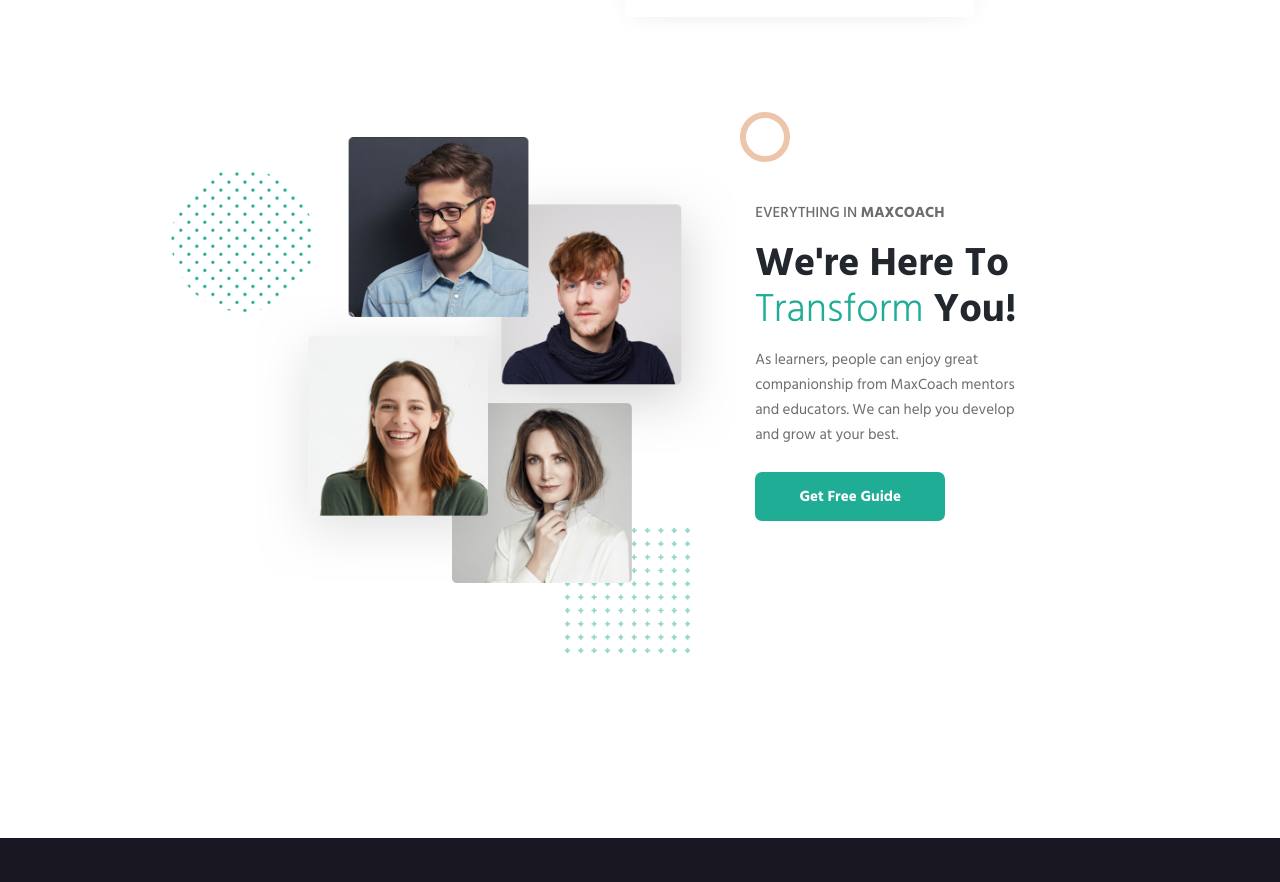
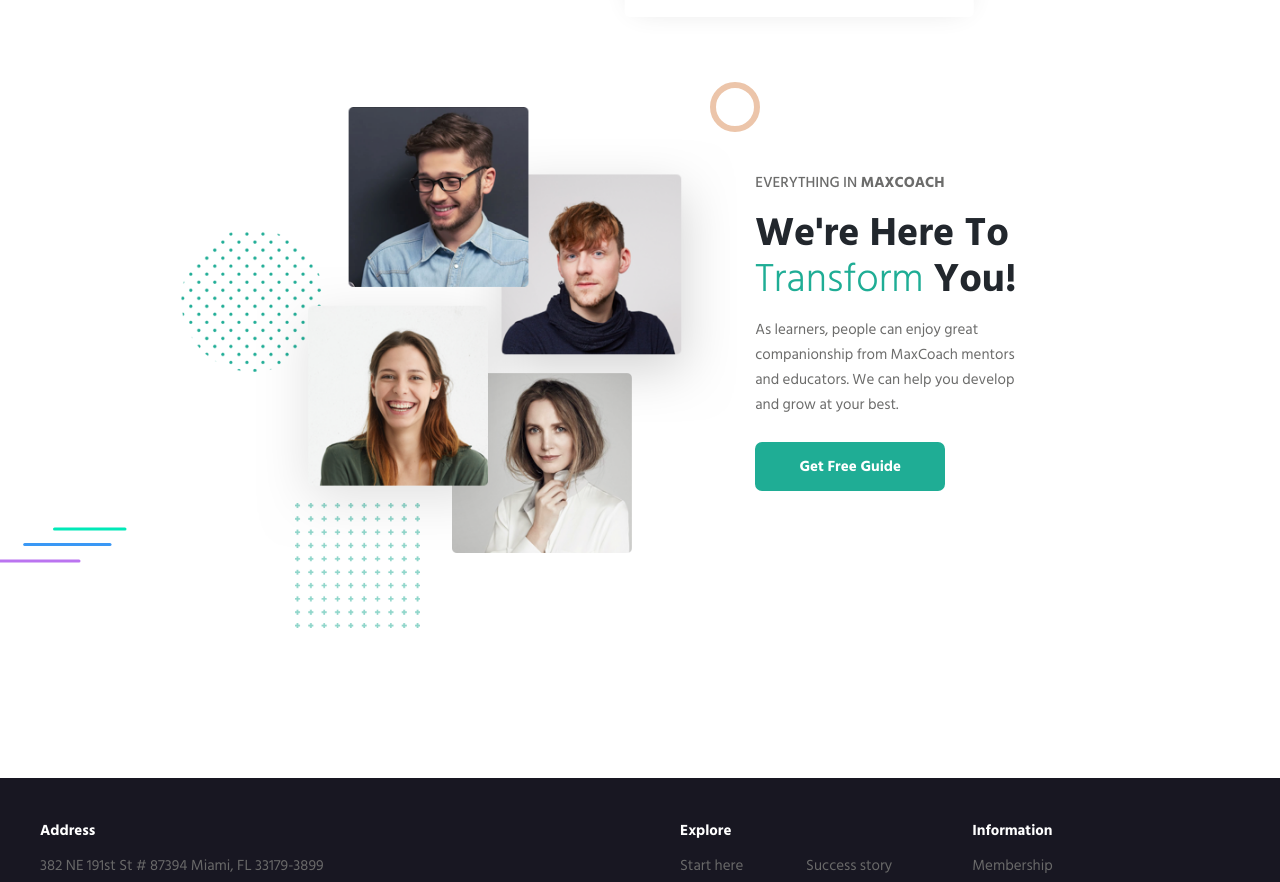
Before and after one commit to AdriKolaj/proj-html-vuejs, a website: page index.html in a window 1280 px wide. Shown: the part 3425-4307 px from the top of the page. Drawn offline with nearby package versions, Linux system fonts and the light colour scheme.

Commit message:
main - sixth part

```diff
--- a/index.html
+++ b/index.html
@@ -216,6 +216,7 @@
                 <img class="shape-square" src="img/maxcoach-shape-07.png" alt="shape">
                 <div class="circle-shape"></div>
                 <img class="shape-oval-dot" src="img/maxcoach-shape-05.png" alt="shape">
+                <img class="shape-lines" src="img/maxcoach-shape-01.png" alt="shape">
               </div>
               <div class="text-section right-txt">
                 <h5>Everything in <strong>Maxcoach</strong></h5>
--- a/src/partials/main/_explanation.scss
+++ b/src/partials/main/_explanation.scss
@@ -185,15 +185,33 @@
       }
     }
   }
-
-
   #testimonals {
     margin-top: 140px;
   }
+
   #sixth {
-    margin: 150px 0;
+    margin: 120px 0;
     .image-section {
-
+      width: 60%;
+    }
+    .shape-square {
+      right: 335px;
+      bottom: -50px;
+    }
+    .circle-shape {
+      right: -5px;
+    }
+    .shape-oval-dot {
+      top: 150px;
+      left: -75px;
+    }
+    .shape-lines {
+      position: absolute;
+      bottom: 15px;
+      left: -260px;
+    }
+    .text-section {
+      width: 40%;
     }
     .main-img {
       height: 90%;
```
Also changed, not shown: css/app.css.
